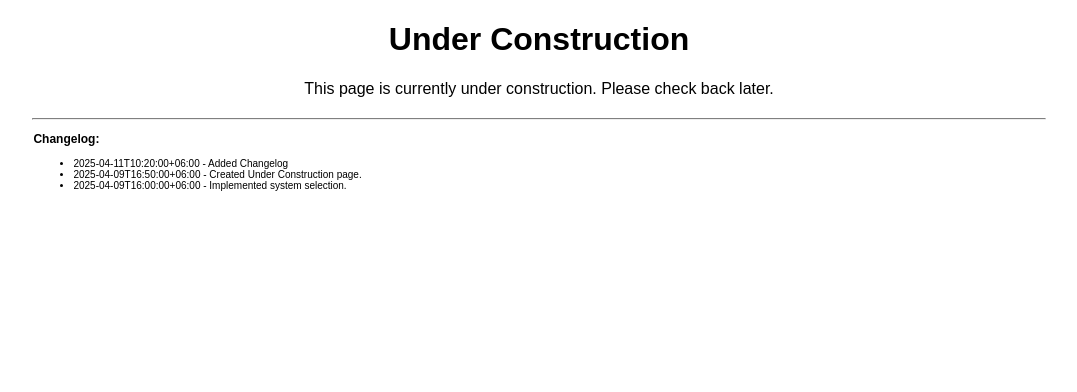
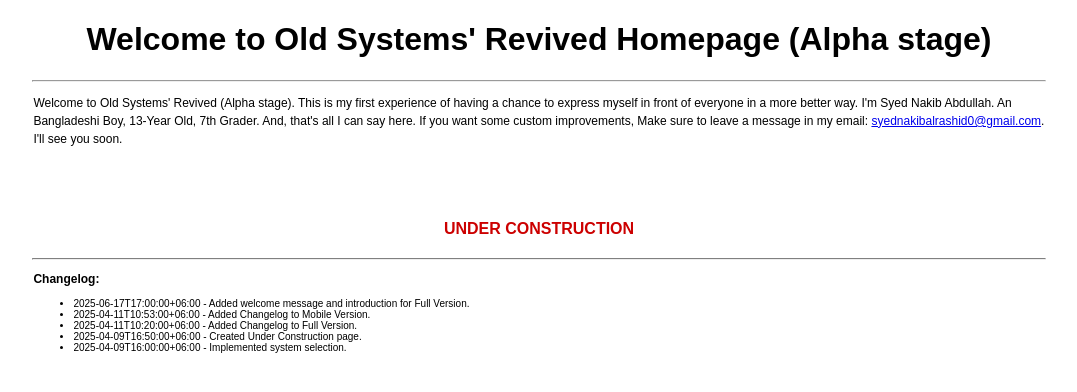
Before and after one commit to nakib62542/old-systems-revived, a plain HTML site: page HTML/main.html in a window 1280 px wide. Shown: the whole page, without its empty margins (101-1178 px from the left). Drawn offline with Linux system fonts and the light colour scheme.

Commit message:
Update main.html

```diff
--- a/HTML/main.html
+++ b/HTML/main.html
@@ -1,24 +1,36 @@
 <!DOCTYPE HTML PUBLIC "-//W3C//DTD HTML 4.01 Transitional//EN" "http://www.w3.org/TR/html4/loose.dtd">
 <html>
 <head>
-<title>Under Construction</title>
+<title>Old Systems' Revived!</title>
+<link rel="icon" href="icons/favicon.ico" type="image/x-icon">
 </head>
 <body style="background-color:#FFFFFF; color:#000000; font-family:sans-serif;">
 <center>
-<h1>Under Construction</h1>
-<p>This page is currently under construction. Please check back later.</p>
+<h1>Welcome to Old Systems' Revived Homepage (Alpha stage)</h1>
+<hr style="width:80%;">
+
+<div style="width:80%; text-align:left; margin-top:10px; margin-bottom:20px;">
+    <p style="font-size: 12px; line-height: 1.5;">
+        Welcome to Old Systems' Revived (Alpha stage). This is my first experience of having a chance to express myself in front of everyone in a more better way. I'm Syed Nakib Abdullah. An Bangladeshi Boy, 13-Year Old, 7th Grader. And, that's all I can say here. If you want some custom improvements, Make sure to leave a message in my email: <a href="mailto:syednakibalrashid0@gmail.com">syednakibalrashid0@gmail.com</a>. I'll see you soon.
+    </p>
+</div>
+
+<br><br>
+
+<p style="font-size: 16px; font-weight: bold; color: #CC0000;">UNDER CONSTRUCTION</p>
 
 <hr style="width:80%; border-top: 1px solid #808080; margin-top: 20px;">
 
 <div style="text-align:left; width: 80%;">
     <p style="font-size: 12px; font-weight: bold;">Changelog:</p>
     <ul style="font-size: 10px;">
-        <li>2025-04-11T10:20:00+06:00 - Added Changelog</li>
+        <li>2025-06-17T17:00:00+06:00 - Added welcome message and introduction for Full Version.</li>
+        <li>2025-04-11T10:53:00+06:00 - Added Changelog to Mobile Version.</li>
+        <li>2025-04-11T10:20:00+06:00 - Added Changelog to Full Version.</li>
         <li>2025-04-09T16:50:00+06:00 - Created Under Construction page.</li>
         <li>2025-04-09T16:00:00+06:00 - Implemented system selection.</li>
     </ul>
 </div>
-
 </center>
 </body>
 </html>
```
